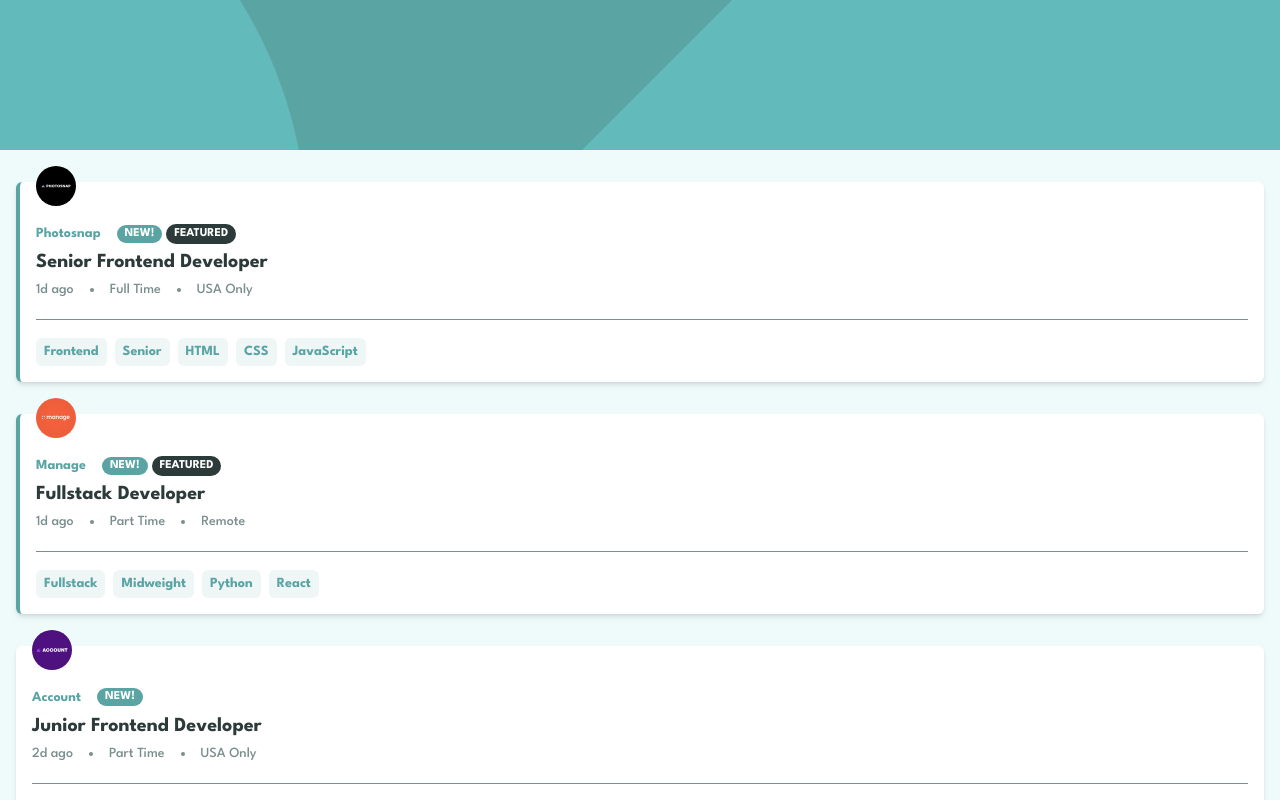
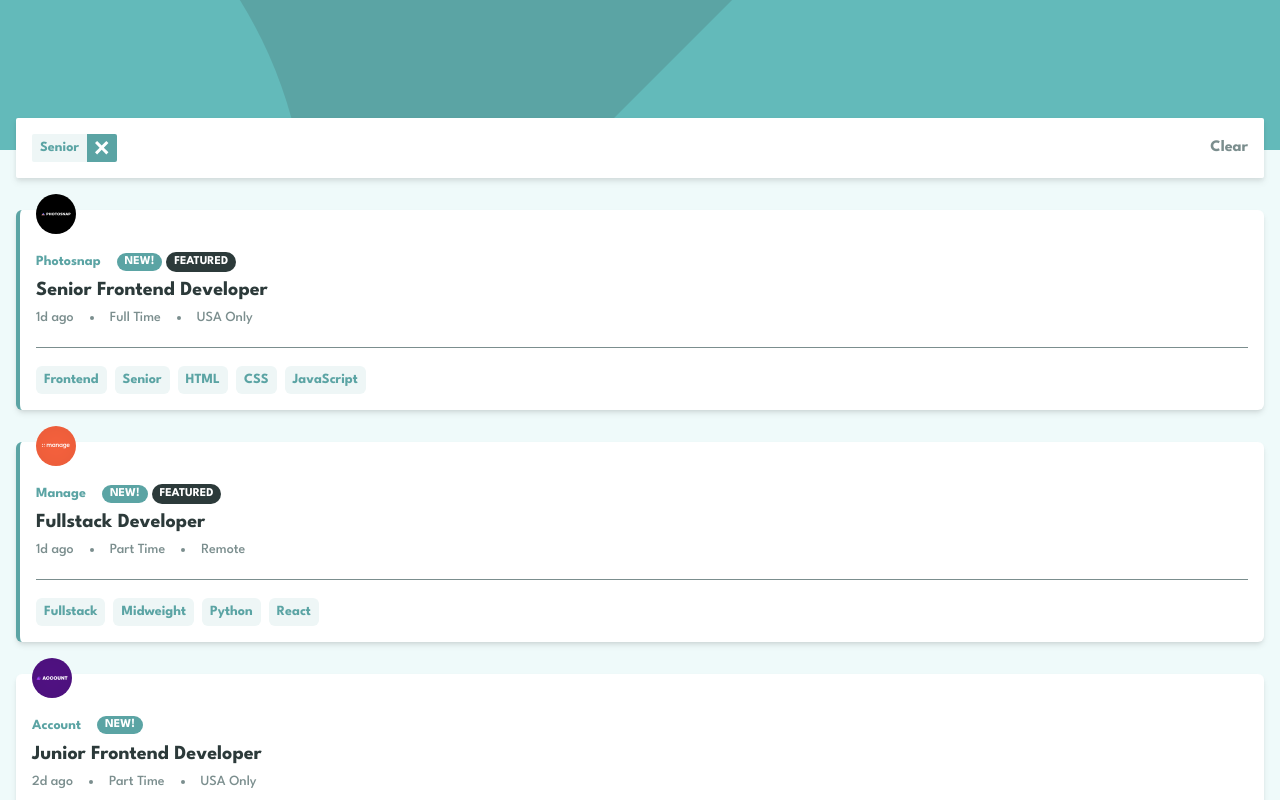
Before and after one commit to f1x3d49/frontendmentor-job, a React (Create React App) app in the folder app/: page / in a window 1280 px wide. Both pictures are taken after a click on the button "Senior". Shown: the top 800 px of the page. Built offline with nearby package versions, Linux system fonts and the light colour scheme.

Commit message:
added the ui for the input filter

```diff
--- a/app/src/App.js
+++ b/app/src/App.js
@@ -1,13 +1,26 @@
+// React Hooks
+import { useState, useEffect } from "react";
+
 // Tab Component
 import TabComponent from "./components/TabComponent";
 
 // Redux Tools
 import { useSelector } from "react-redux";
+import FilterInput from "./components/FilterInput";
 
 function App() {
   // Redux State
   const listings = useSelector((state) => state.listing.listings);
   const filters = useSelector((state) => state.listing.filters);
+
+  // React State
+  const [show, setShow] = useState(false);
+
+  // Using this hooks in order to render filter input
+  useEffect(() => {
+    if (filters.length === 0) setShow(false);
+    else if (filters.length > 0) setShow(true);
+  }, [filters]);
 
   return (
     <div className="font-primary min-h-screen w-full flex flex-col">
@@ -15,10 +28,10 @@ function App() {
       <div className="relative w-full h-[150px] bg-primary">
         <div className="w-full h-full bg-mobile desktop:bg-desktop z-10 bg-no-repeat bg-cover"></div>
       </div>
-      {/* Filter Search Bar */}
-      {filters ? null : <div>hello</div>}
       {/* Content Section */}
       <div className="w-full h-full flex-1 bg-background flex flex-col gap-8 px-4 py-8 desktop:px-36 desktop:py-16">
+        {/* Filter Search Bar */}
+        {show ? <FilterInput /> : null}
         {listings.map((listing) => {
           return (
             <TabComponent
--- /dev/null
+++ b/app/src/components/FilterInput.jsx
@@ -0,0 +1,31 @@
+import React from "react";
+
+// Filter Component
+import FilterInputComponent from "./FilterInputComponent";
+
+// Redux Tools
+import { useSelector } from "react-redux";
+
+// Random Key ID
+import { nanoid } from "nanoid";
+
+const FilterInput = () => {
+  const filters = useSelector((state) => state.listing.filters);
+
+  return (
+    <div className="flex items-center justify-between w-full mobile:-mt-16 desktop:-mt-24 h-auto desktop:h-[60px] drop-shadow-md rounded-sm p-4 z-10 bg-white">
+      {/* Filter Container */}
+      <div className="flex items-center justify-start desktop:justify-between flex-wrap mobile:gap-2 desktop:gap-4">
+        {filters.map((filter) => {
+          return <FilterInputComponent filter={filter} key={nanoid()} />;
+        })}
+      </div>
+      {/* Clear Button */}
+      <button className="font-[700] text-dgcyan hover:text-primary hover:underline underline-offset-2 decoration-1s">
+        Clear
+      </button>
+    </div>
+  );
+};
+
+export default FilterInput;
--- /dev/null
+++ b/app/src/components/FilterInputComponent.jsx
@@ -0,0 +1,29 @@
+import React from "react";
+
+// Remove Icon
+import remove from "../images/icon-remove.svg";
+
+// Redux Tools
+import { useDispatch } from "react-redux";
+import { removeFilter } from "../redux/listingSlice";
+
+const FilterInputComponent = ({ filter }) => {
+  const dispatch = useDispatch();
+  return (
+    <div className="flex items-center justify-center">
+      {/* Filter Name */}
+      <div className="w-fit h-fit bg-filter font-[700] text-primary p-1 px-2 text-sm rounded-l-sm">
+        {filter}
+      </div>
+      {/* Filter Remove Button */}
+      <button
+        className="w-full h-full flex-1 px-2 py-[7px] bg-primary hover:bg-vdgcyan rounded-r-sm"
+        onClick={() => dispatch(removeFilter(filter))}
+      >
+        <img src={remove} alt="remove" />
+      </button>
+    </div>
+  );
+};
+
+export default FilterInputComponent;
--- a/app/src/components/TabComponent.jsx
+++ b/app/src/components/TabComponent.jsx
@@ -50,7 +50,9 @@ const TabComponent = ({
             </div>
           </div>
           {/* Position */}
-          <h1 className="text-vdgcyan font-[700] text-xl">{position}</h1>
+          <h1 className="text-vdgcyan font-[700] text-xl hover:cursor-pointer hover:text-primary">
+            {position}
+          </h1>
           {/* Other Info Container */}
           <div className="flex items-center justify-between gap-4">
             <p className="text-sm text-dgcyan">{postedAt}</p>
--- a/app/src/redux/listingSlice.js
+++ b/app/src/redux/listingSlice.js
@@ -13,9 +13,12 @@ export const listingSlice = createSlice({
         state.filters.push(action.payload);
       }
     },
+    removeFilter: (state, action) => {
+      state.filters.filter((filter) => filter !== action.payload);
+    },
   },
 });
 
-export const { addFilter } = listingSlice.actions;
+export const { addFilter, removeFilter } = listingSlice.actions;
 
 export default listingSlice.reducer;
```
